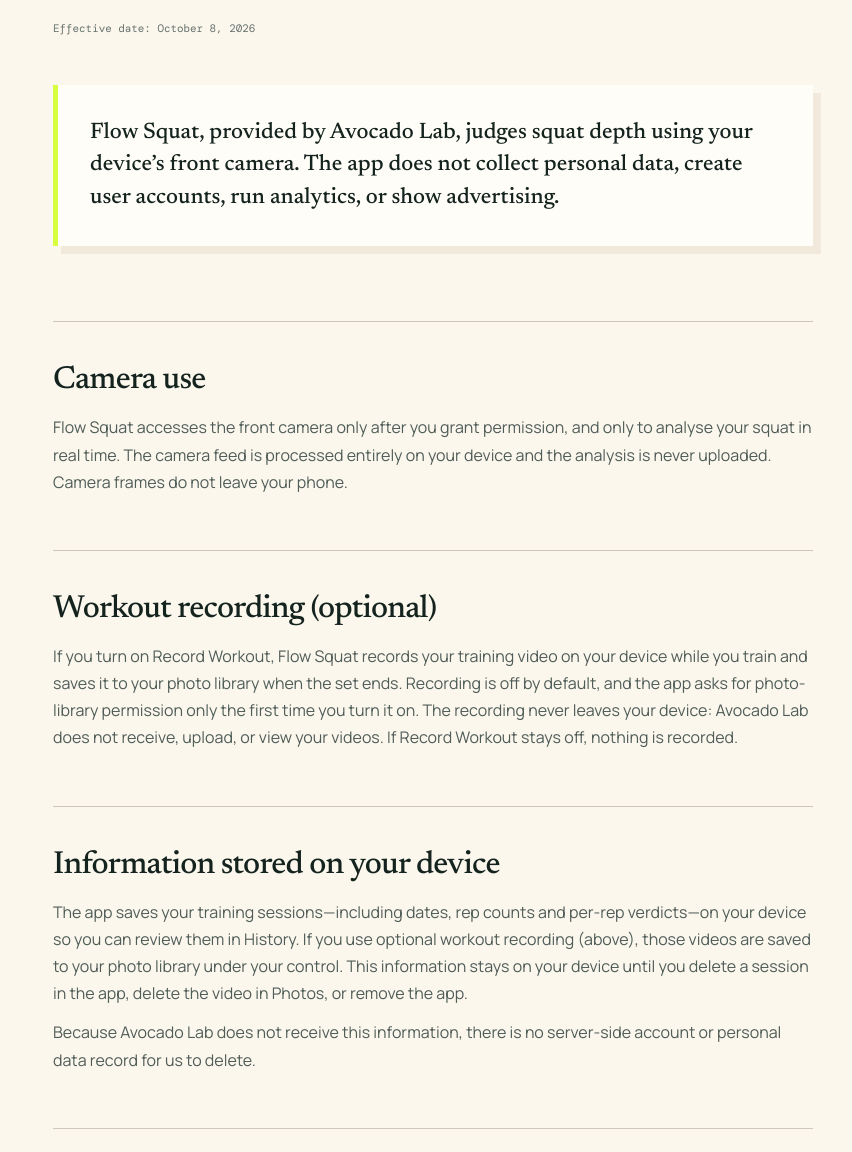
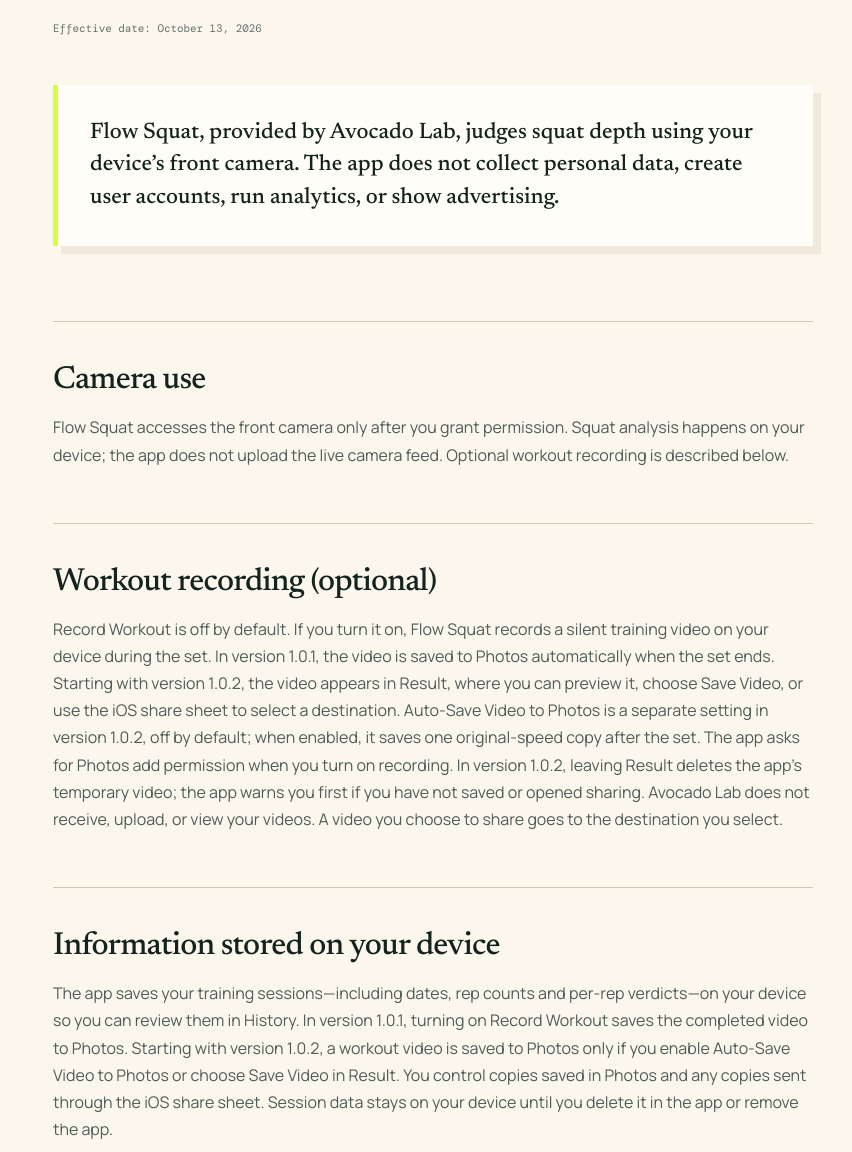
Before and after one commit to kt-avocadolab/avocado-lab-website, a website: page flow-squat/index.html in a window 1280 px wide. Shown: the part 423-1575 px from the top of the page, without its empty margins (207-1059 px from the left). Drawn offline with nearby package versions, Linux system fonts and the light colour scheme.

Commit message:
docs: align Flow Squat privacy copy with optional video saving

```diff
--- a/flow-squat/index.html
+++ b/flow-squat/index.html
@@ -15,11 +15,11 @@
     <main id="main" class="policy-shell policy-content">
       <p class="eyebrow">Flow Squat · Legal</p>
       <h1 aria-label="Privacy Policy for Flow Squat">Privacy Policy<br><em>for Flow Squat</em></h1>
-      <p class="policy-date">Effective date: October 8, 2026</p>
+      <p class="policy-date">Effective date: October 13, 2026</p>
       <p class="policy-lead">Flow Squat, provided by Avocado Lab, judges squat depth using your device’s front camera. The app does not collect personal data, create user accounts, run analytics, or show advertising.</p>
-      <section aria-labelledby="camera"><h2 id="camera">Camera use</h2><p>Flow Squat accesses the front camera only after you grant permission, and only to analyse your squat in real time. The camera feed is processed entirely on your device and the analysis is never uploaded. Camera frames do not leave your phone.</p></section>
-      <section aria-labelledby="recording"><h2 id="recording">Workout recording (optional)</h2><p>If you turn on Record Workout, Flow Squat records your training video on your device while you train and saves it to your photo library when the set ends. Recording is off by default, and the app asks for photo-library permission only the first time you turn it on. The recording never leaves your device: Avocado Lab does not receive, upload, or view your videos. If Record Workout stays off, nothing is recorded.</p></section>
-      <section aria-labelledby="local"><h2 id="local">Information stored on your device</h2><p>The app saves your training sessions—including dates, rep counts and per-rep verdicts—on your device so you can review them in History. If you use optional workout recording (above), those videos are saved to your photo library under your control. This information stays on your device until you delete a session in the app, delete the video in Photos, or remove the app.</p><p>Because Avocado Lab does not receive this information, there is no server-side account or personal data record for us to delete.</p></section>
+      <section aria-labelledby="camera"><h2 id="camera">Camera use</h2><p>Flow Squat accesses the front camera only after you grant permission. Squat analysis happens on your device; the app does not upload the live camera feed. Optional workout recording is described below.</p></section>
+      <section aria-labelledby="recording"><h2 id="recording">Workout recording (optional)</h2><p>Record Workout is off by default. If you turn it on, Flow Squat records a silent training video on your device during the set. In version 1.0.1, the video is saved to Photos automatically when the set ends. Starting with version 1.0.2, the video appears in Result, where you can preview it, choose Save Video, or use the iOS share sheet to select a destination. Auto-Save Video to Photos is a separate setting in version 1.0.2, off by default; when enabled, it saves one original-speed copy after the set. The app asks for Photos add permission when you turn on recording. In version 1.0.2, leaving Result deletes the app’s temporary video; the app warns you first if you have not saved or opened sharing. Avocado Lab does not receive, upload, or view your videos. A video you choose to share goes to the destination you select.</p></section>
+      <section aria-labelledby="local"><h2 id="local">Information stored on your device</h2><p>The app saves your training sessions—including dates, rep counts and per-rep verdicts—on your device so you can review them in History. In version 1.0.1, turning on Record Workout saves the completed video to Photos. Starting with version 1.0.2, a workout video is saved to Photos only if you enable Auto-Save Video to Photos or choose Save Video in Result. You control copies saved in Photos and any copies sent through the iOS share sheet. Session data stays on your device until you delete it in the app or remove the app.</p><p>Because Avocado Lab does not receive this information, there is no server-side account or personal data record for us to delete.</p></section>
       <section aria-labelledby="audio"><h2 id="audio">Audio</h2><p>The app plays short audio cues for the countdown and rep verdicts using sounds bundled inside the app. No audio is recorded or transmitted. Flow Squat does not request microphone access.</p></section>
       <section aria-labelledby="sharing"><h2 id="sharing">Data sharing and tracking</h2><p>We do not sell or share personal data. No account or sign-in is required. No analytics or advertising SDKs are included, and the app does not track you across apps or websites.</p></section>
       <section aria-labelledby="children"><h2 id="children">Children’s privacy</h2><p>Flow Squat does not knowingly collect personal information from children or any other users.</p></section>
```
Also changed, not shown: index.html (+1 -1 lines), products/flow-squat/index.html (+2 -2 lines), tests/site.test.js (+11 -3 lines).
